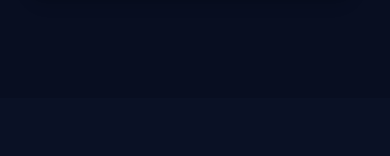
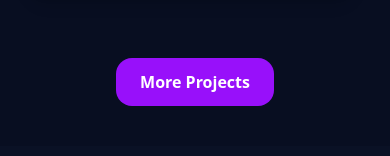
Before and after one commit to Tanmayraj503/react-project-card, a React (Vite) app: page / in a window 390 px wide. Shown: the part 1320-1476 px from the top of the page. Built offline with nearby package versions, Linux system fonts and the light colour scheme.

Commit message:
new concept

```diff
--- a/index.html
+++ b/index.html
@@ -7,7 +7,7 @@
     <title>project-card</title>
     <link rel="stylesheet" href="./src/index.css">
   </head>
-  <body class="bg-[#080E21] overflow-y-scroll scrollbar-hide-arrows">
+  <body class="overflow-y-scroll scrollbar-hide-arrows">
     <div id="root"></div>
     <script type="module" src="/src/main.jsx"></script>
   </body>
--- a/src/components/ProjectCarPortfolio.jsx
+++ b/src/components/ProjectCarPortfolio.jsx
@@ -100,6 +100,9 @@ const [activeCategory, setActiveCategory] = useState('major');
                             ))}
                         </div>
                     </div>
+                    <div className="">
+                        <button className="px-6 py-3 font-semibold text-white bg-purple-600 lg:hidden pointer-cursor text-center block mx-auto rounded-2xl hover:bg-purple-700 transition duration-300">More Projects</button>
+                    </div>
                 </div>
             </section>
         </>
```
